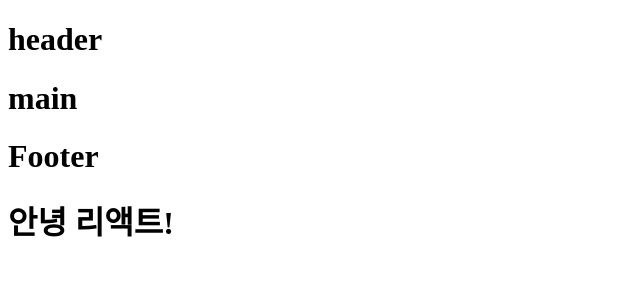
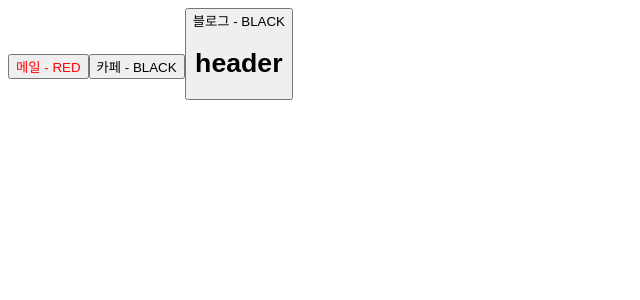
Before and after one commit to wkddnjswl7/React_Study, a React (Vite) app in the folder onebite-react/section05/: page / in a window 1280 px wide. Shown: the top 300 px of the page, without its empty margins (0-640 px from the left). Built offline with nearby package versions, Linux system fonts and the light colour scheme.

Commit message:
2024/10/27 5-4 강 수업

```diff
--- a/onebite-react/section05/src/App.jsx
+++ b/onebite-react/section05/src/App.jsx
@@ -1,15 +1,21 @@
 import "./App.css";
 import Header from "./components/Header";
-import Main from "./components/main";
+import Main from "./components/Main";
 import Footer from "./components/Footer";
+import Button from "./components/button"; // Button 컴포넌트 가져오기
 
 function App() {
+  const buttonProps = {
+    text: "메일",
+    color: "red",
+  };
   return (
     <>
-      <Header />
-      <Main />
-      <Footer />
-      <h1>안녕 리액트!</h1>
+      <Button {...buttonProps} />
+      <Button text={"카페"} />
+      <Button text={"블로그"}>
+        <Header />
+      </Button>
     </>
   );
 }
--- /dev/null
+++ b/onebite-react/section05/src/components/Main.css
@@ -0,0 +1,4 @@
+.logout {
+  background-color: red;
+  border-bottom: 5px solid green;
+}
--- a/onebite-react/section05/src/components/Main.jsx
+++ b/onebite-react/section05/src/components/Main.jsx
@@ -1,9 +1,19 @@
+import "./Main.css";
+
 const Main = () => {
-  return (
-    <main>
-      <h1>main</h1>
-    </main>
-  );
+  const user = {
+    // 현재 사이트에 접속한 유저의 상태르 저장
+    name: "이정환",
+    isLogin: true,
+  };
+
+  // return <>{user.isLogin ? <div>로그아웃</div> : <div>로그인</div>}</>;
+
+  if (user.isLogin) {
+    return <div className="logout">로그아웃</div>;
+  } else {
+    return <div>로그인</div>;
+  }
 };
 
 export default Main;
--- /dev/null
+++ b/onebite-react/section05/src/components/button.jsx
@@ -0,0 +1,11 @@
+const Button = ({ text = "기본 텍스트", color = "black", children }) => {
+  console.log(text, color);
+  return (
+    <button style={{ color: color }}>
+      {text} - {color.toUpperCase()}
+      {children}
+    </button>
+  );
+};
+
+export default Button;
```
